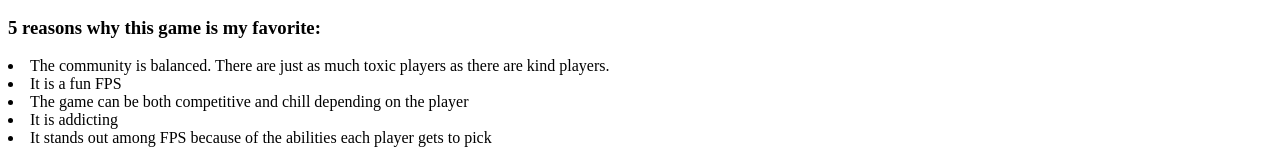
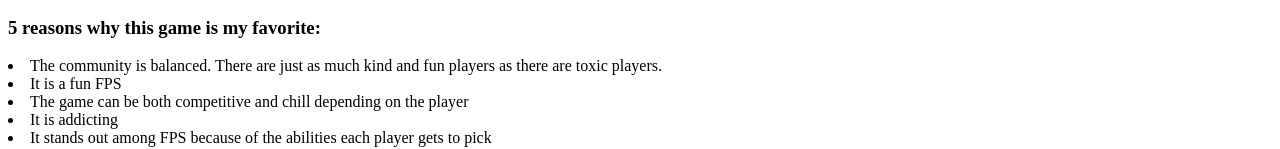
Before and after one commit to shari089/Sodium-Lab2-Tano, a plain HTML site: page games.html in a window 1280 px wide. Shown: the part 288-437 px from the top of the page. Drawn offline with Linux system fonts and the light colour scheme.

Commit message:
Update games.html

```diff
--- a/games.html
+++ b/games.html
@@ -17,7 +17,7 @@
         <span>
             <h3>5 reasons why this game is my favorite:</h3>
             <o1>
-                <li>The community is balanced. There are just as much toxic players as there are kind players. </li>
+                <li>The community is balanced. There are just as much kind and fun players as there are toxic players. </li>
                 <li>It is a fun FPS</li>
                 <li>The game can be both competitive and chill depending on the player</li>
                 <li>It is addicting</li>
```
